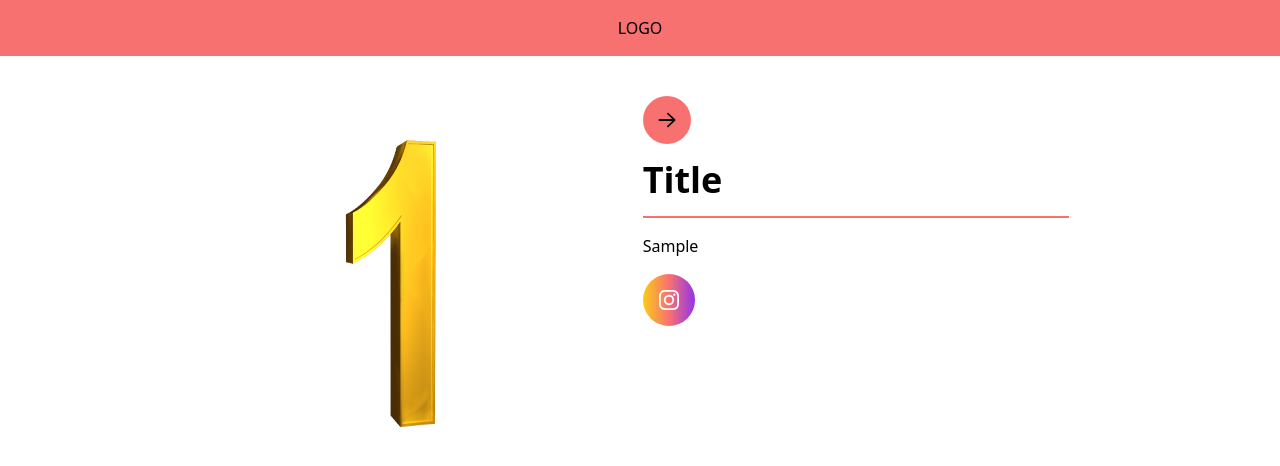
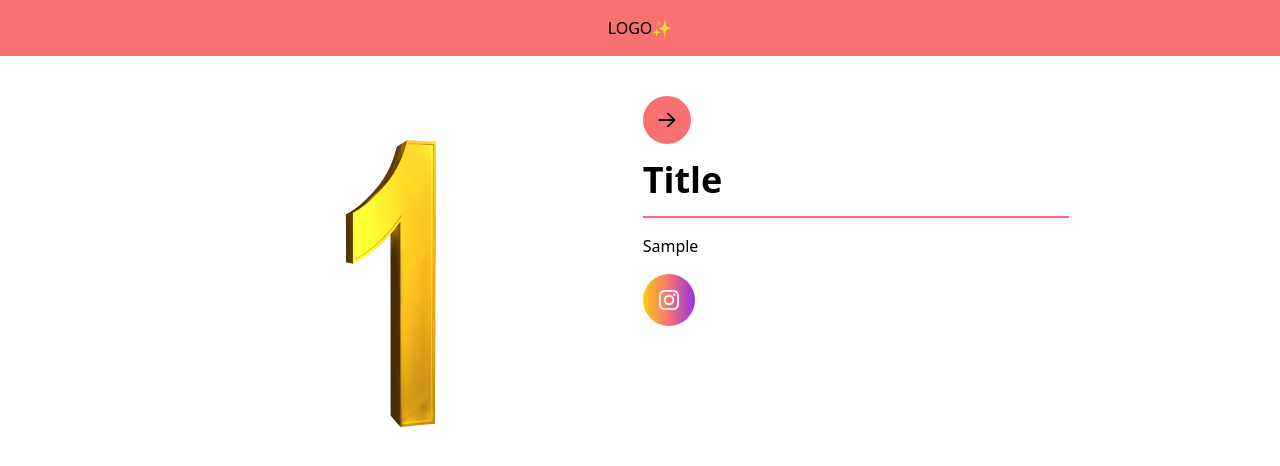
Before and after one commit to OrneryCash/pcshspl-st-art, a SvelteKit app: page /art/1/1 in a window 1280 px wide. Shown: the top 466 px of the page. Built offline with nearby package versions, Linux system fonts and the light colour scheme.

Commit message:
Test emoji

```diff
--- a/src/routes/art/[room]/[number]/+page.svelte
+++ b/src/routes/art/[room]/[number]/+page.svelte
@@ -24,7 +24,7 @@
 <div>
 	<div class="w-full flex justify-center bg-red-400 py-4">
 		<a href="/">
-			<h1 class="text-black">LOGO</h1>
+			<h1 class="text-black">LOGO✨</h1>
 		</a>
 	</div>
 	<div
```
